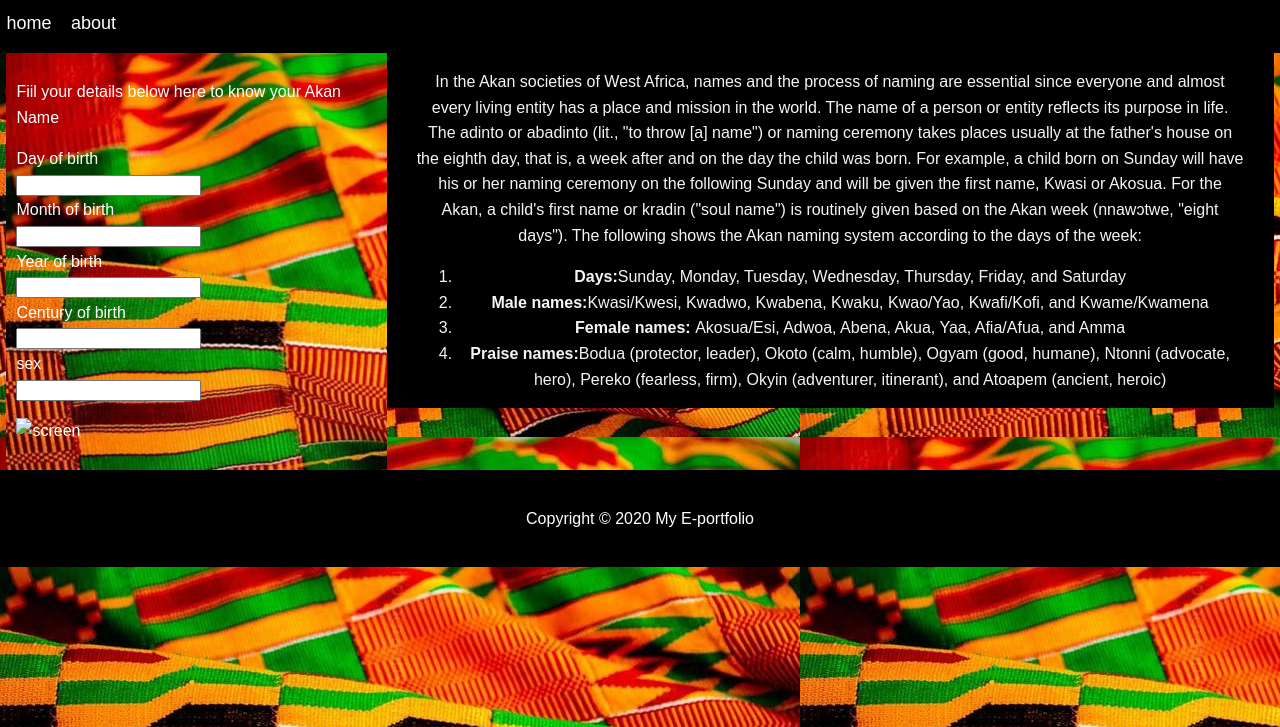
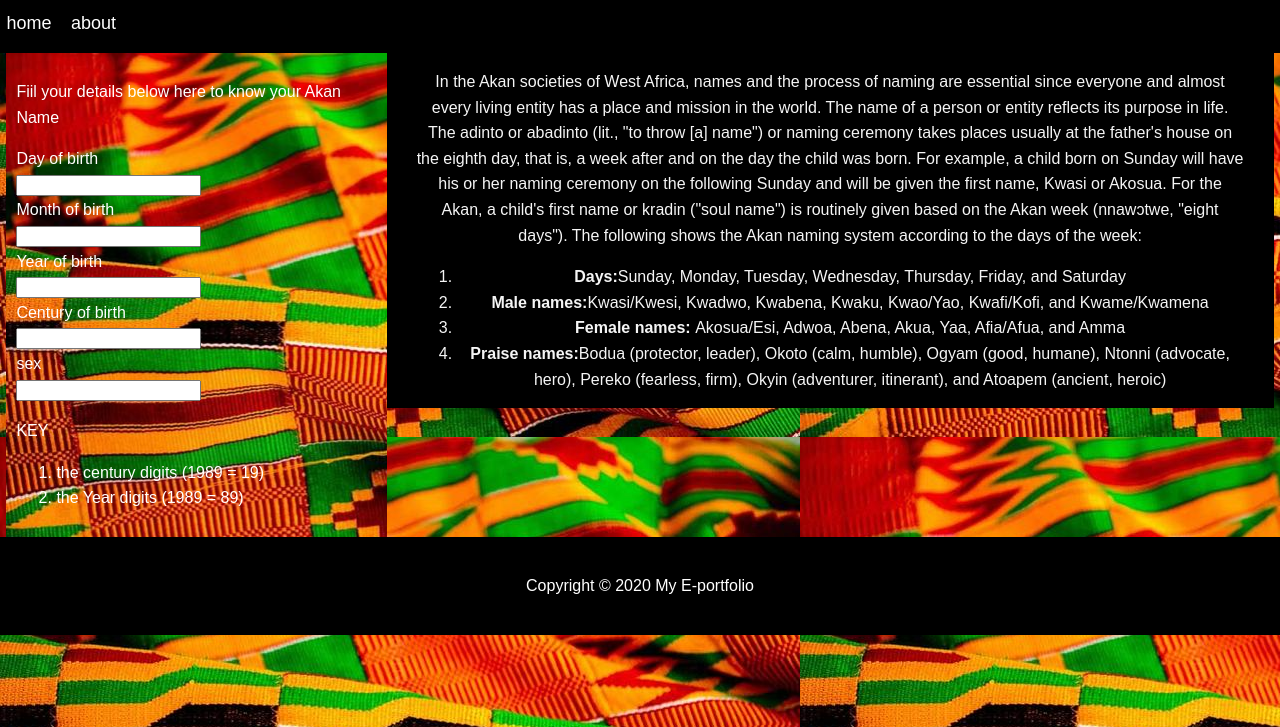
Before and after one commit to charlesmaillu/Akan-Naming-, a plain HTML site: page index.html in a window 1280 px wide. Shown: the part 73-800 px from the top of the page. Drawn offline with Linux system fonts and the light colour scheme.

Commit message:
add key to the side bar

```diff
--- a/index.html
+++ b/index.html
@@ -55,10 +55,13 @@
                     <label for="sex">sex</label><br>
                     <input type="text" id="sex">
                 </div>
+                <p>KEY</p>
+                <ol>
+                    <li>the century digits (1989 = 19)</li>
+                    <li>the Year digits (1989 = 89)</li>
+                </ol>
+                <p id="akan"></p>
 
-              <p id="imagex">
-                  <img src="./images/photo-1515879218367-8466d910aaa4.jpeg" alt="screen">
-              </p>
             </aside>
         </section>
 
--- a/index.js
+++ b/index.js
@@ -0,0 +1,5 @@
+var maleNames = ['Kwasi','Kwadwo','Kwabena','Kwaku','Yaw','Kofi','Kwame']
+var femaleNames =['Akosua','Adwoa','Abenaa','Akua','Yaa','Afua','Ama']
+
+
+var d = math.round((((CC/4) -2*CC-1) + ((5*YY/4) ) + ((26*(MM+1)/10)) + DD) %7)
```
